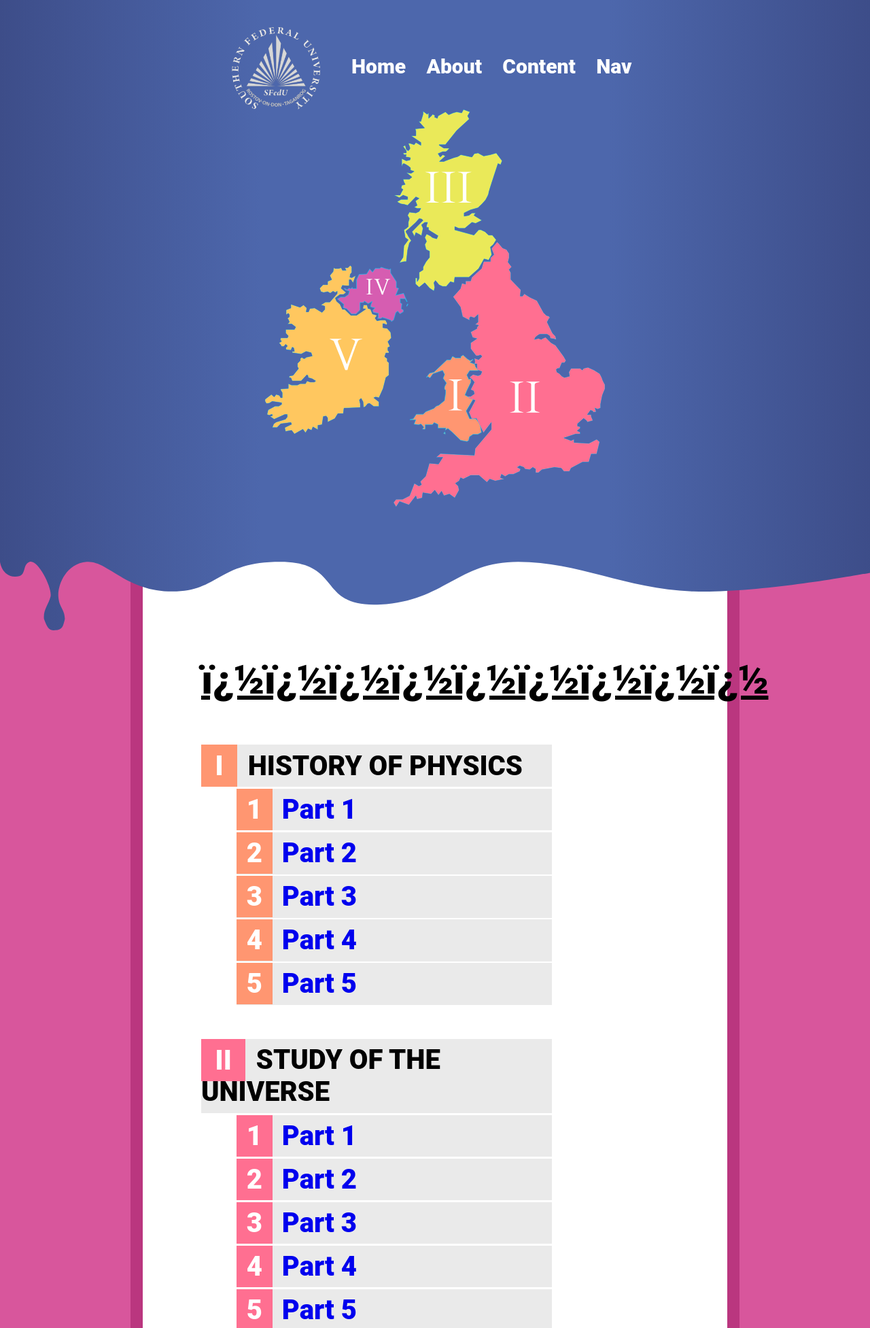
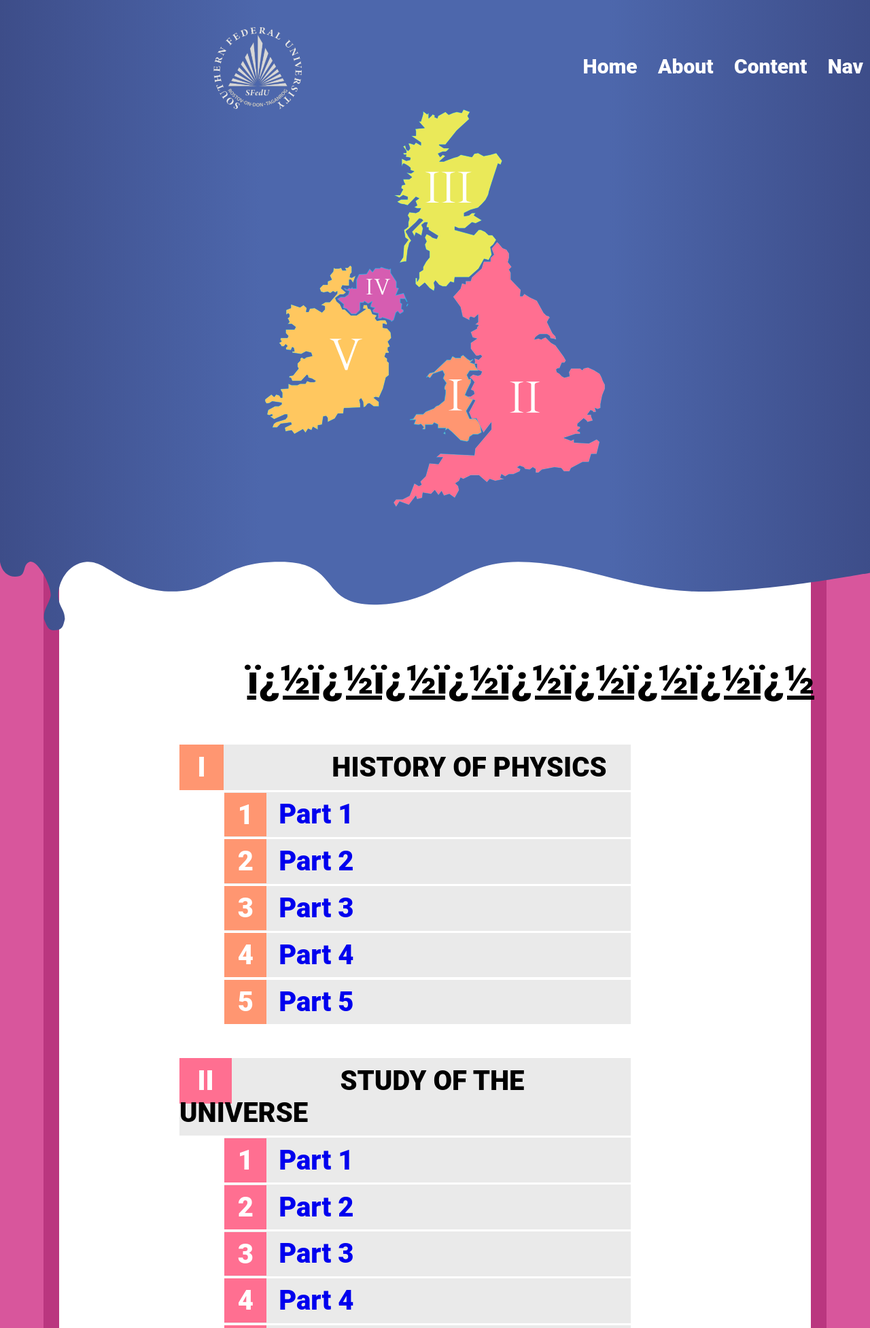
Before and after one commit to pgkgone/engsite, a PHP site: page / in a window 1280 px wide. Shown: the top 1953 px of the page at 68% size. Run offline with PHP 8.4, Linux system fonts and the light colour scheme.

Commit message:
Add files via upload

```diff
--- a/style.css
+++ b/style.css
@@ -20,15 +20,18 @@
     display: flex;
     padding-top: 5vh;
     width: 100%;
-    justify-content: center;
+    justify-content: right;
 }
 .logo{
     display: inline-block;
+
+    margin-left: 1.5VW;
 }
 .menu{
     display: inline-block;
     margin-left: 30px;
     margin-top: 40px;
+    margin-left: 31VW;
 }
 .menu a{
     font-family: "Roboto Black";
@@ -51,8 +54,8 @@
 }
 .content {
     position: relative;
-	width: 70%;
-    margin-left: 15%;
+	width: 90%;
+    margin-left: 5%;
 	background-color: #BA367F;
 }
 .centerblock {
@@ -65,7 +68,7 @@
 .centerblock .navtitle{
     font-family: "Roboto Black";
     font-size: 60px;
-    margin-left: 10%;
+    margin-left: 25%;
     text-decoration: underline;
 }
 .centerblock .themenumber1{
@@ -151,7 +154,7 @@
 .centerblock ul {
 	list-style-type: none;
 	width: 60%;
-	margin-left: 10%;
+	margin-left: 16%;
 	font-family: "Roboto Black";
 	font-size: 50px;
 	padding-inline-start: 0px;
@@ -168,7 +171,7 @@
     padding-bottom: 1.5%;
 }
 .centerblock .themetitle{
-	padding-left: 3%;
+	padding-left: 24%;
 }
 .centerblock .parttitle  {
     margin-left: 3%;
```
